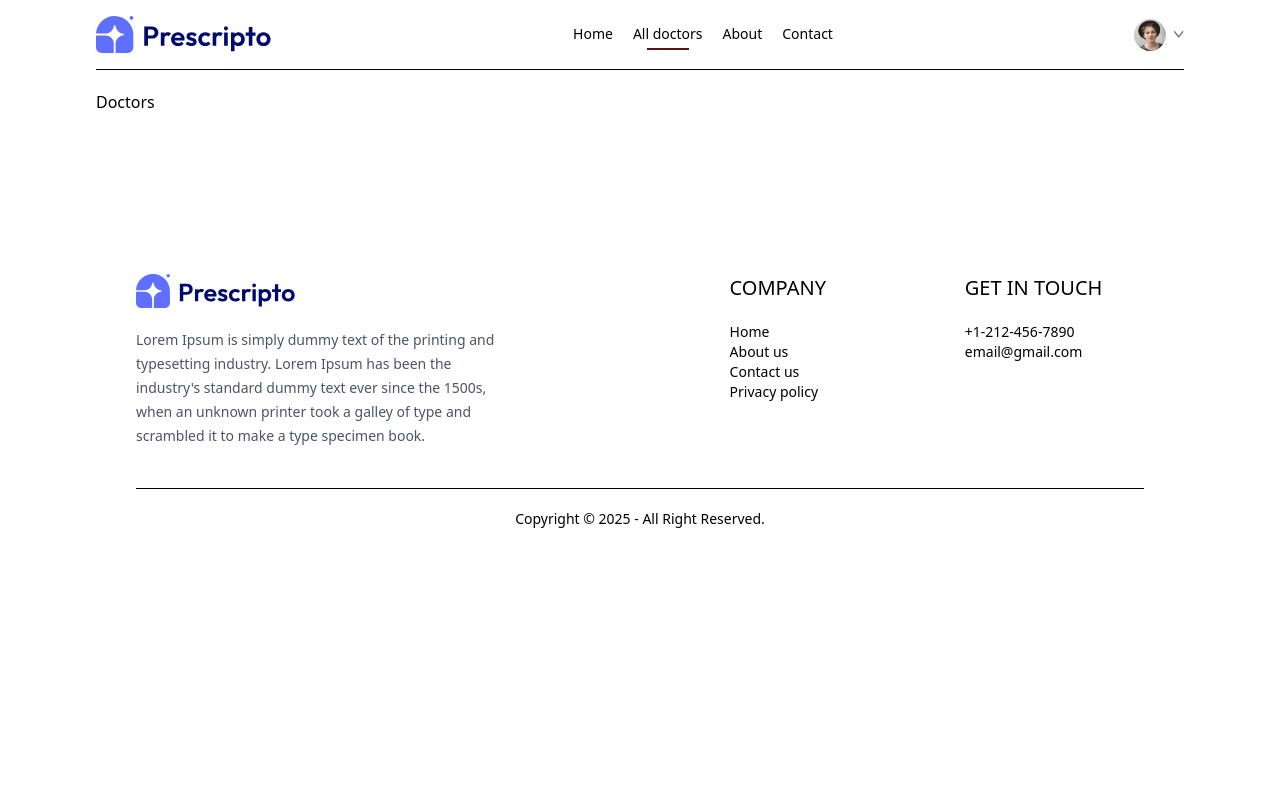
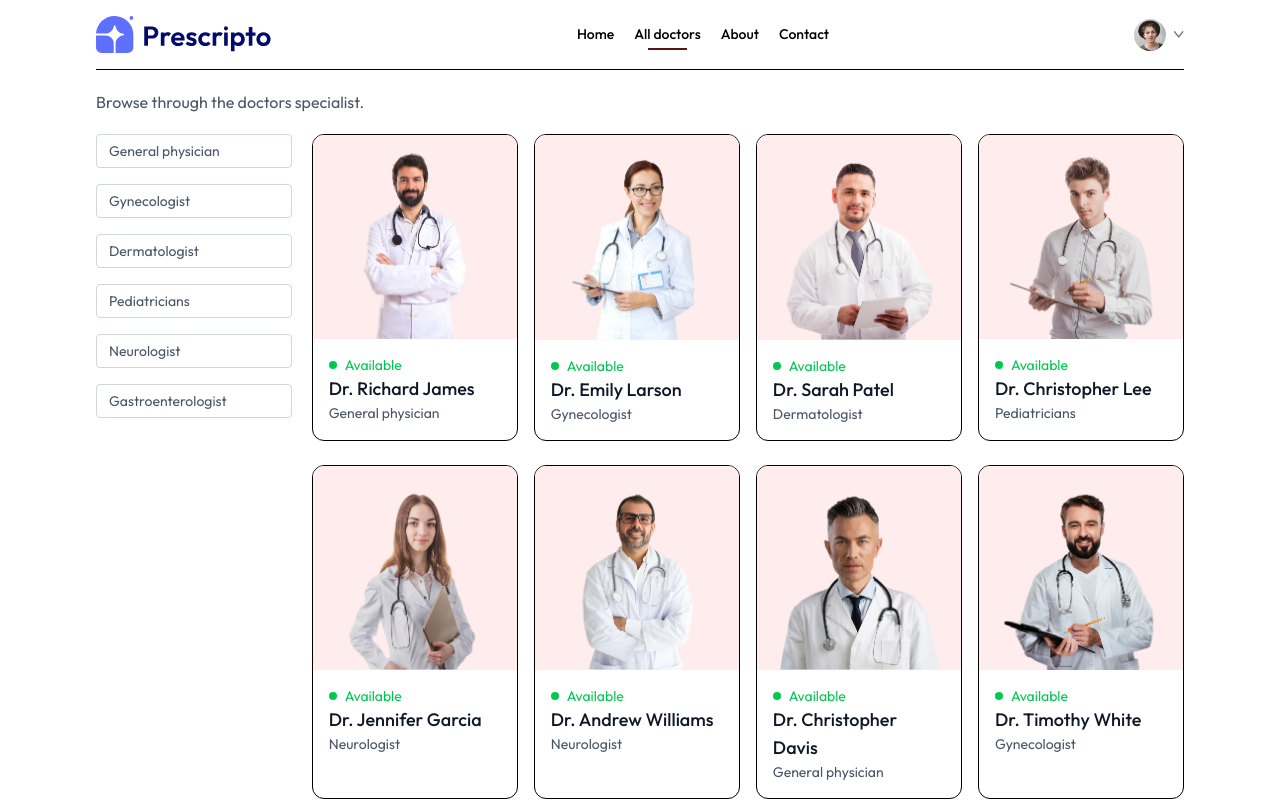
Before and after one commit to sham-33/MediLink, a React (Vite) app in the folder frontend/: page /doctors in a window 1280 px wide. Shown: the top 801 px of the page. Built offline with nearby package versions, Linux system fonts and the light colour scheme.

Commit message:
Updated All Doctors page

```diff
--- a/frontend/src/components/Navbar.jsx
+++ b/frontend/src/components/Navbar.jsx
@@ -9,7 +9,7 @@
 
   return (
     <div className="flex items-center justify-between text-sm py-4 mb-5 border-b border-b-grey-400">
-      <img className="w-44 cursor-pointer" src={assets.logo} alt="" />
+      <img onClick={()=>navigate('/')} className="w-44 cursor-pointer" src={assets.logo} alt="" />
       <ul className="hidden md:flex items-start gap-5 font-medium">
         <NavLink to="/">
           <li className="py-1">Home</li>
--- a/frontend/src/index.css
+++ b/frontend/src/index.css
@@ -1,5 +1,9 @@
+@import url("https://fonts.googleapis.com/css2?family=Outfit:wght@100..900&display=swap");
 @import "tailwindcss";
 
+* {
+  font-family: outfit;
+}
 :root {
   --bg-primary: #541616;
 }
@@ -10,7 +14,10 @@
 
 .auto-grid {
   display: grid;
-  grid-template-columns: repeat(auto-fill, minmax(200px, 1fr)); /*Used in TopDoctors.jsx*/
+  grid-template-columns: repeat(
+    auto-fill,
+    minmax(200px, 1fr)
+  ); /*Used in TopDoctors.jsx  use this instead of grid grid-cols-auto*/
 }
 
 .active hr {
--- a/frontend/src/pages/Doctors.jsx
+++ b/frontend/src/pages/Doctors.jsx
@@ -1,9 +1,65 @@
-import React from 'react'
+import React, { useContext, useState, useEffect } from "react";
+import { useNavigate, useParams } from "react-router-dom";
+import { AppContext } from "../context/AppContext";
+// import { useState } from "react";
+// import { useEffect } from "react";
 
 const Doctors = () => {
+  const { speciality } = useParams();
+  const { doctors } = useContext(AppContext);
+  const [filterDoc, setFilterDoc] = useState([]);
+  const navigate = useNavigate()
+
+  const applyFilter = () => {
+    if (speciality) {
+      setFilterDoc(doctors.filter((doc) => doc.speciality === speciality));
+    } else {
+      setFilterDoc(doctors);
+    }
+  };
+
+  useEffect(() => {
+    applyFilter();
+  }, [doctors, speciality]);
+
   return (
-    <div>Doctors</div>
-  )
-}
+    <div>
+      <p className="text-gray-600 ">Browse through the doctors specialist.</p>
+      <div className="flex flex-col sm:flex-row items-start gap-5 mt-5">
+        <div className=" flex flex-col gap-4 text-sm text-gray-600">
+          <p onClick={()=> speciality === 'General physician' ? navigate('/doctors') : navigate('/doctors/General physician')} className={`w-[94vw] sm:w-auto pl-3 py-1.5 pr-16 border border-gray-300 rounded transition-all cursor-pointer ${speciality === "General physician" ? "bg-indigo-100 text-black" : " "}`}>General physician</p>
+          <p onClick={()=> speciality === 'Gynecologist' ? navigate('/doctors') : navigate('/doctors/Gynecologist')} className={`w-[94vw] sm:w-auto pl-3 py-1.5 pr-16 border border-gray-300 rounded transition-all cursor-pointer ${speciality === "Gynecologist" ? "bg-indigo-100 text-black" : " "}`}>Gynecologist</p>
+          <p onClick={()=> speciality === 'Dermatologist' ? navigate('/doctors') : navigate('/doctors/Dermatologist')} className={`w-[94vw] sm:w-auto pl-3 py-1.5 pr-16 border border-gray-300 rounded transition-all cursor-pointer ${speciality === "Dermatologist" ? "bg-indigo-100 text-black" : " "}`}>Dermatologist</p>
+          <p onClick={()=> speciality === 'Pediatricians' ? navigate('/doctors') : navigate('/doctors/Pediatricians')} className={`w-[94vw] sm:w-auto pl-3 py-1.5 pr-16 border border-gray-300 rounded transition-all cursor-pointer ${speciality === "Pediatricians" ? "bg-indigo-100 text-black" : " "}`}>Pediatricians</p>
+          <p onClick={()=> speciality === 'Neurologist' ? navigate('/doctors') : navigate('/doctors/Neurologist')} className={`w-[94vw] sm:w-auto pl-3 py-1.5 pr-16 border border-gray-300 rounded transition-all cursor-pointer ${speciality === "Neurologist" ? "bg-indigo-100 text-black" : " "}`}>Neurologist</p>
+          <p onClick={()=> speciality === 'Gastroenterologist' ? navigate('/doctors') : navigate('/doctors/Gastroenterologist')} className={`w-[94vw] sm:w-auto pl-3 py-1.5 pr-16 border border-gray-300 rounded transition-all cursor-pointer ${speciality === "Gastroenterologist" ? "bg-indigo-100 text-black" : " "}`}>Gastroenterologist</p>
+        </div>
+        <div className="w-full grid grid-cols-[repeat(auto-fit,_minmax(200px,_1fr))] gap-4 gap-y-6">
+          {filterDoc.map((item, index) => (
+            <div
+              onClick={() => navigate(`/appointment/${item._id}`)}
+              className="border border-brown-200 rounded-xl overflow-hidden cursor-pointer hover:translate-y-[-10px] transition-all duration-500"
+              key={index}>
+              <img
+                className="bg-[var(--bg-brown)]"
+                src={item.image}
+                alt=""
+                srcSet=""
+              />
+              <div className="p-4">
+                <div className="flex items-center gap-2 text-sm text-center text-green-500">
+                  <p className="w-2 h-2 bg-green-500 rounded-full"></p>
+                  <p>Available</p>
+                </div>
+                <p className="text-gray-900 text-lg font-medium">{item.name}</p>
+                <p className="text-gray-600 text-sm">{item.speciality}</p>
+              </div>
+            </div>
+          ))}
+        </div>
+      </div>
+    </div>
+  );
+};
 
-export default Doctors
+export default Doctors;
```
